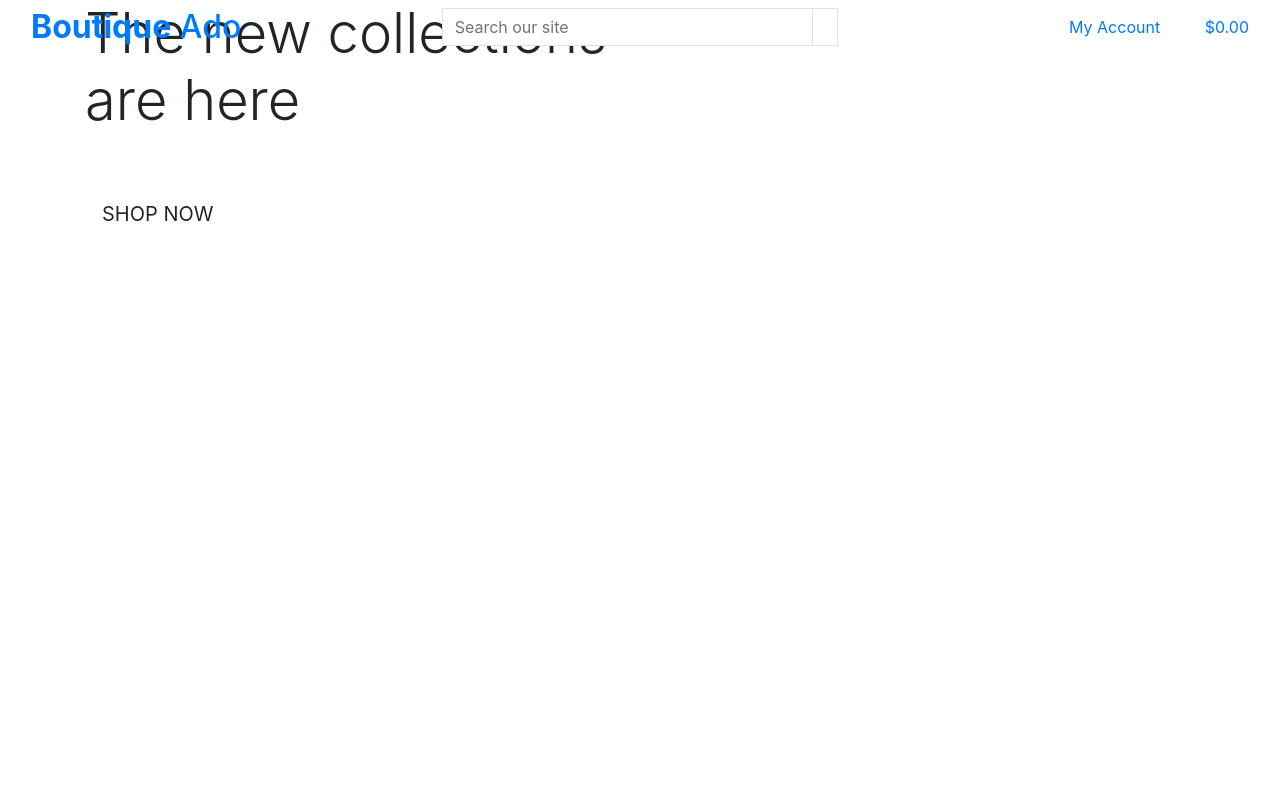
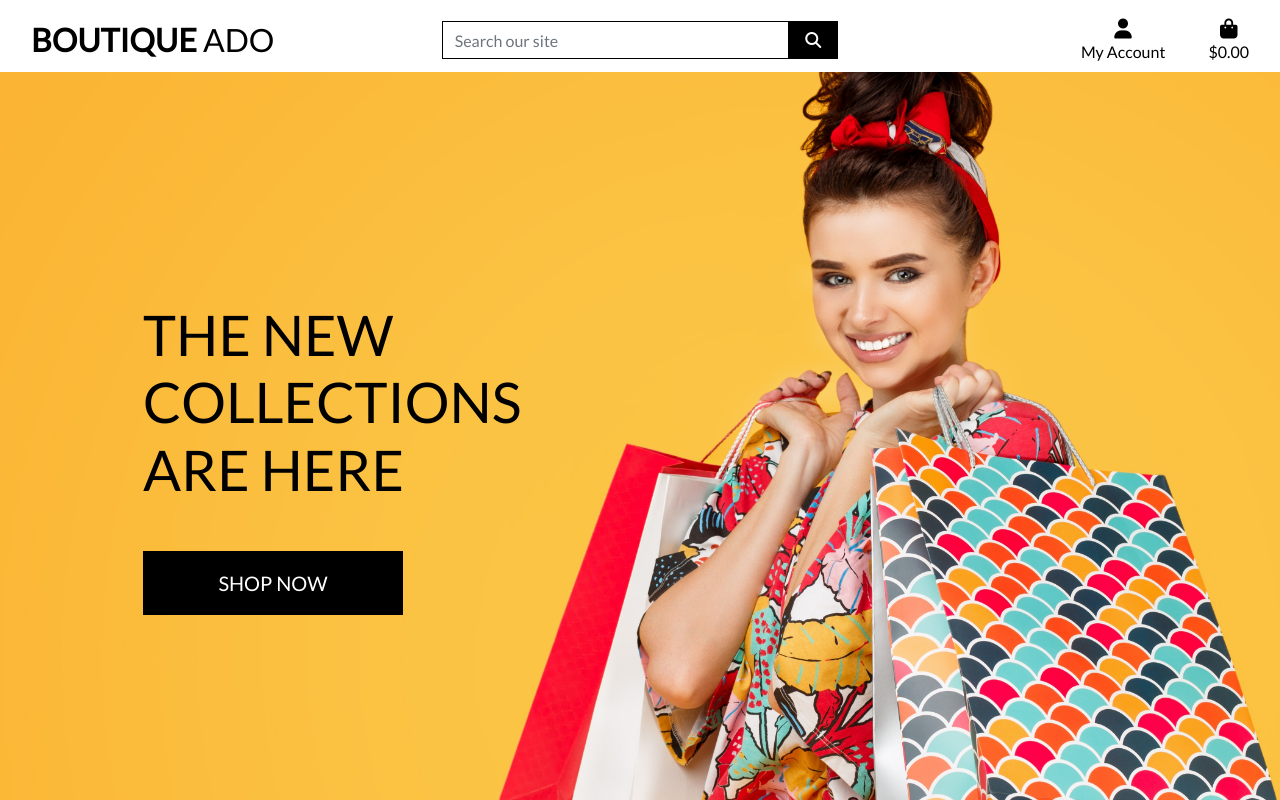
Before and after one commit to Meghanarajvinakota/boutique_ad0_v1, a Django app: page / in a window 1280 px wide. Run offline with Django 3.2, Linux system fonts and the light colour scheme; some libraries are stand-ins or nearby versions.

Commit message:
home page header and css

```diff
--- a/boutique_ado/urls.py
+++ b/boutique_ado/urls.py
@@ -15,9 +15,11 @@ Including another URLconf
 """
 from django.contrib import admin
 from django.urls import path, include
+from django.conf import settings
+from django.conf.urls.static import static
 
 urlpatterns = [
     path('admin/', admin.site.urls),
     path('accounts/', include('allauth.urls')),
     path('', include('home.urls')),
-]
+] + static(settings.MEDIA_URL, document_root=settings.MEDIA_ROOT)
--- /dev/null
+++ b/static/css/base.css
@@ -0,0 +1,81 @@
+html {
+    height: 100%;
+}
+
+body {
+    background: url('/media/homepage_background_cropped.jpg') no-repeat center center fixed;
+    background-size: cover;
+    height: calc(100vh - 164px);
+    color: #555;
+    font-family: 'Lato';
+}
+
+/* from Bulma */
+.icon {
+    align-items: center;
+    display: inline-flex;
+    justify-content: center;
+    height: 1.5rem;
+    width: 1.5rem;
+}
+
+.logo-font {
+    text-transform: uppercase;
+}
+
+.main-logo-link {
+    width: fit-content;
+}
+
+.shop-now-button {
+    background: black;
+    color: white;
+    min-width: 260px;
+}
+
+.btn-black {
+    background: black;
+    color: white;
+}
+
+.shop-now-button:hover,
+.shop-now-button:active,
+.shop-now-button:focus,
+.btn-black:hover,
+.btn-black:active,
+.btn-black:focus {
+    background: #222;
+    color: white;
+}
+
+.text-black {
+    color: #000 !important;
+}
+
+.border-black {
+    border: 1px solid black !important;
+}
+
+/* -------------------------------- Media Queries */
+
+/* Slightly larger container on xl screens */
+@media (min-width: 1200px) {
+  .container {
+    max-width: 80%;
+  }
+}
+
+/* fixed top navbar only on medium and up */
+@media (min-width: 992px) {
+    .fixed-top-desktop-only {
+        position: fixed;
+        top: 0;
+        right: 0;
+        left: 0;
+        z-index: 1030;
+    }
+
+    .header-container {
+        padding-top: 164px;
+    }
+}
--- a/templates/base.html
+++ b/templates/base.html
@@ -14,10 +14,13 @@
     {% block corecss %}
     <link rel="stylesheet" href="https://cdn.jsdelivr.net/npm/bootstrap@4.6.2/dist/css/bootstrap.min.css"
         integrity="sha384-xOolHFLEh07PJGoPkLv1IbcEPTNtaed2xpHsD9ESMhqIYd0nLMwNLD69Npy4HI+N" crossorigin="anonymous">
+    <link rel="stylesheet" href="https://fonts.googleapis.com/css?family=Lato&display=swap">
+    <link rel="stylesheet" href="{% static 'css/base.css' %}">
     {% endblock %}
     {% block extra_css %}
     {% endblock %}
     {% block corejs %}
+    <script src="https://kit.fontawesome.com/27efcb8dc6.js" crossorigin="anonymous"></script>
     <script src="https://cdn.jsdelivr.net/npm/jquery@3.5.1/dist/jquery.slim.min.js"
         integrity="sha384-DfXdz2htPH0lsSSs5nCTpuj/zy4C+OGpamoFVy38MVBnE+IbbVYUew+OrCXaRkfj" crossorigin="anonymous">
     </script>
@@ -32,8 +35,7 @@
 <body>
 </body>
 <header class="container-fluid fixed-top">
-  <header class="container-fluid fixed-top">
-    <div class="row">
+    <div id="topnav" class="row bg-white pt-lg-2 d-none d-lg-flex">
         <div class="col-12 col-lg-4 my-auto py-1 py-lg-0 text-center text-lg-left">
             <a href="{% url 'home' %}" class="nav-link main-logo-link">
                 <h2 class="logo-font text-black my-0"><strong>Boutique</strong> Ado</h2>
@@ -42,7 +44,8 @@
         <div class="col-12 col-lg-4 my-auto py-1 py-lg-0">
             <form method="GET" action="">
                 <div class="input-group w-100">
-                    <input class="form-control border border-black rounded-0" type="text" name="q" placeholder="Search our site">
+                    <input class="form-control border border-black rounded-0" type="text" name="q"
+                        placeholder="Search our site">
                     <div class="input-group-append">
                         <button class="form-control btn btn-black border border-black rounded-0" type="submit">
                             <span class="icon">
@@ -56,7 +59,8 @@
         <div class="col-12 col-lg-4 my-auto py-1 py-lg-0">
             <ul class="list-inline list-unstyled text-center text-lg-right my-0">
                 <li class="list-inline-item dropdown">
-                    <a class="text-black nav-link" href="#" id="user-options" data-toggle="dropdown" aria-haspopup="true" aria-expanded="false">
+                    <a class="text-black nav-link" href="#" id="user-options" data-toggle="dropdown"
+                        aria-haspopup="true" aria-expanded="false">
                         <div class="text-center">
                             <div><i class="fas fa-user fa-lg"></i></div>
                             <p class="my-0">My Account</p>
@@ -76,7 +80,8 @@
                     </div>
                 </li>
                 <li class="list-inline-item">
-                    <a class="{% if grand_total %}text-info font-weight-bold{% else %}text-black{% endif %} nav-link" href="">
+                    <a class="{% if grand_total %}text-info font-weight-bold{% else %}text-black{% endif %} nav-link"
+                        href="">
                         <div class="text-center">
                             <div><i class="fas fa-shopping-bag fa-lg"></i></div>
                             <p class="my-0">
```
Also changed, not shown: boutique_ado/settings.py (+3 -4 lines), media/homepage_background_cropped.jpg (added). Lines whose indentation alone changed are shown as unchanged.
